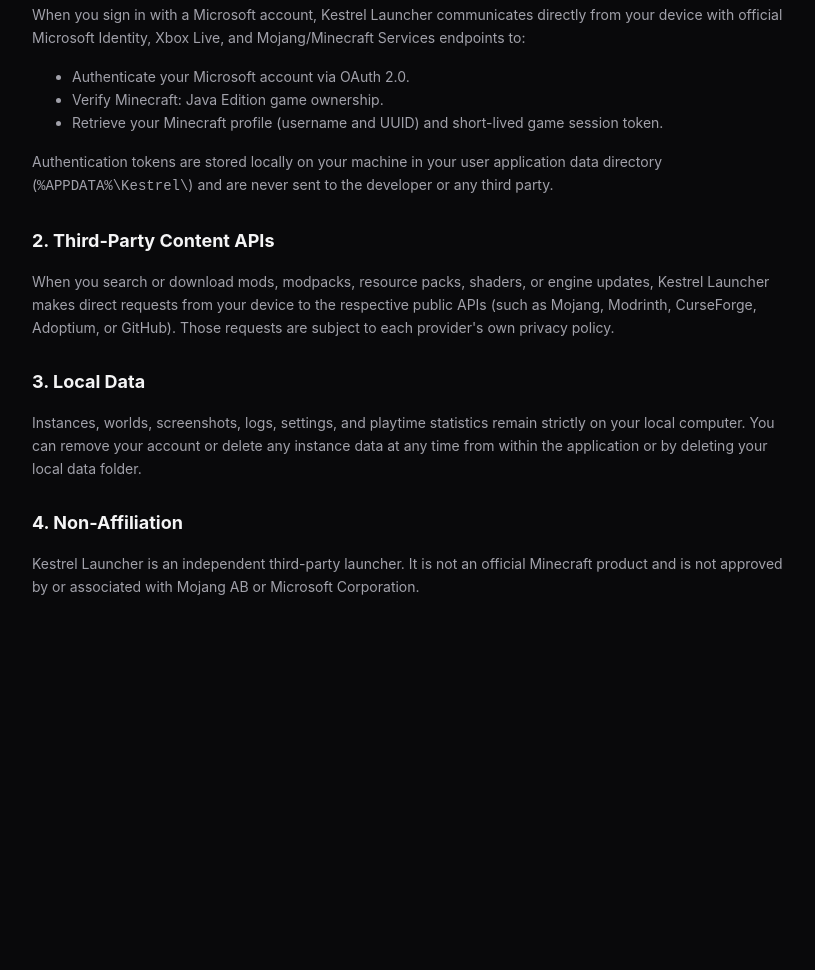
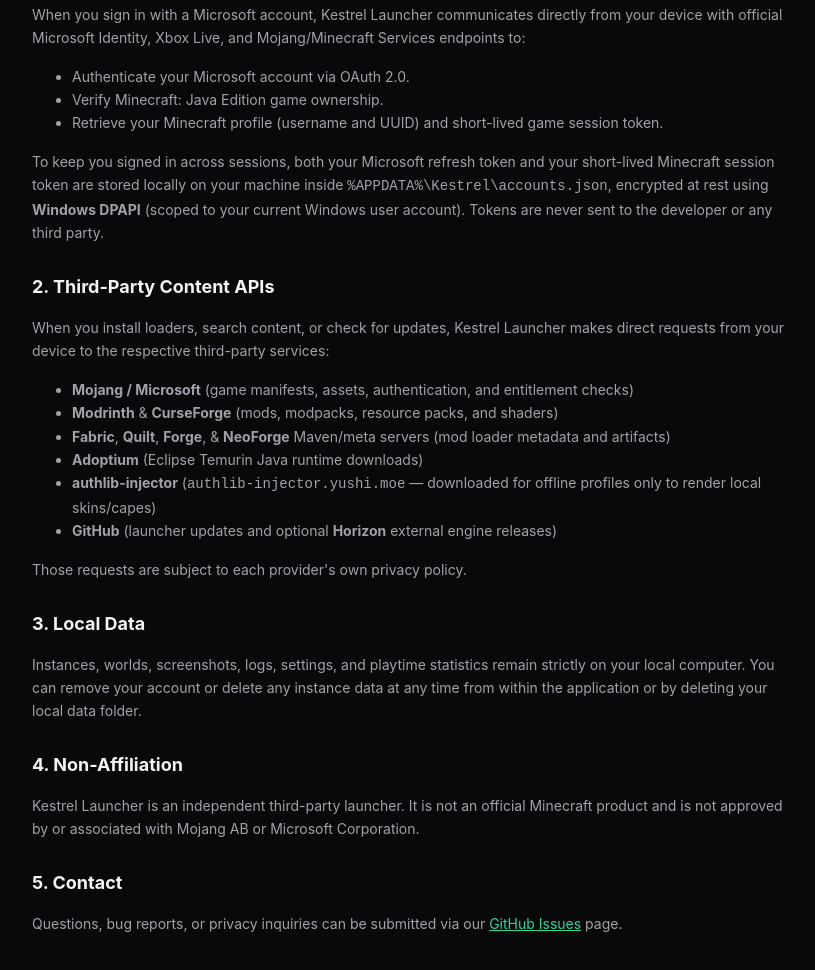
Before and after one commit to crocer211/kestrel-launcher-site, a plain HTML site: page privacy.html in a window 1280 px wide. Shown: the part 316-1286 px from the top of the page, without its empty margins (228-1043 px from the left). Before the commit the page ends 1000 px from the top, so only its background shows below. Drawn offline with Linux system fonts and the light colour scheme.

Commit message:
docs(privacy): add DPAPI refresh token note, third-party services, and GitHub Issues contact

```diff
--- a/privacy.html
+++ b/privacy.html
@@ -42,15 +42,27 @@
       <li>Retrieve your Minecraft profile (username and UUID) and short-lived game session token.</li>
     </ul>
     <p>
-      Authentication tokens are stored locally on your machine in your user application data directory
-      (<code>%APPDATA%\Kestrel\</code>) and are never sent to the developer or any third party.
+      To keep you signed in across sessions, both your Microsoft refresh token and your short-lived Minecraft session
+      token are stored locally on your machine inside <code>%APPDATA%\Kestrel\accounts.json</code>, encrypted at rest
+      using <strong>Windows DPAPI</strong> (scoped to your current Windows user account). Tokens are never sent to the
+      developer or any third party.
     </p>
 
     <h2>2. Third-Party Content APIs</h2>
     <p>
-      When you search or download mods, modpacks, resource packs, shaders, or engine updates, Kestrel Launcher makes
-      direct requests from your device to the respective public APIs (such as Mojang, Modrinth, CurseForge, Adoptium,
-      or GitHub). Those requests are subject to each provider's own privacy policy.
+      When you install loaders, search content, or check for updates, Kestrel Launcher makes direct requests from your
+      device to the respective third-party services:
+    </p>
+    <ul>
+      <li><strong>Mojang / Microsoft</strong> (game manifests, assets, authentication, and entitlement checks)</li>
+      <li><strong>Modrinth</strong> &amp; <strong>CurseForge</strong> (mods, modpacks, resource packs, and shaders)</li>
+      <li><strong>Fabric</strong>, <strong>Quilt</strong>, <strong>Forge</strong>, &amp; <strong>NeoForge</strong> Maven/meta servers (mod loader metadata and artifacts)</li>
+      <li><strong>Adoptium</strong> (Eclipse Temurin Java runtime downloads)</li>
+      <li><strong>authlib-injector</strong> (<code>authlib-injector.yushi.moe</code> — downloaded for offline profiles only to render local skins/capes)</li>
+      <li><strong>GitHub</strong> (launcher updates and optional <strong>Horizon</strong> external engine releases)</li>
+    </ul>
+    <p>
+      Those requests are subject to each provider's own privacy policy.
     </p>
 
     <h2>3. Local Data</h2>
@@ -65,6 +77,13 @@
       Kestrel Launcher is an independent third-party launcher. It is not an official Minecraft product and is not
       approved by or associated with Mojang AB or Microsoft Corporation.
     </p>
+
+    <h2>5. Contact</h2>
+    <p>
+      Questions, bug reports, or privacy inquiries can be submitted via our
+      <a href="https://github.com/crocer211/kestrel-launcher/issues" target="_blank" rel="noreferrer">GitHub Issues</a>
+      page.
+    </p>
   </div>
 </body>
 </html>
```
